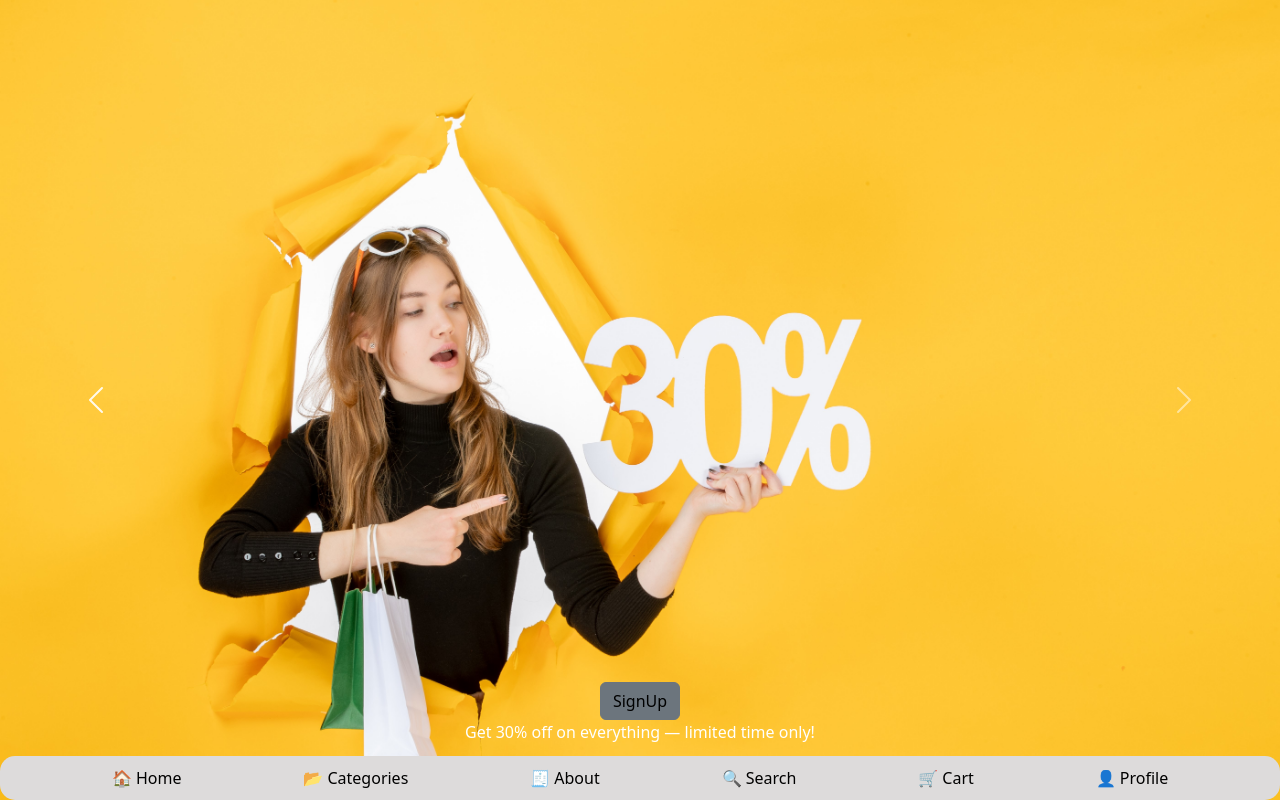
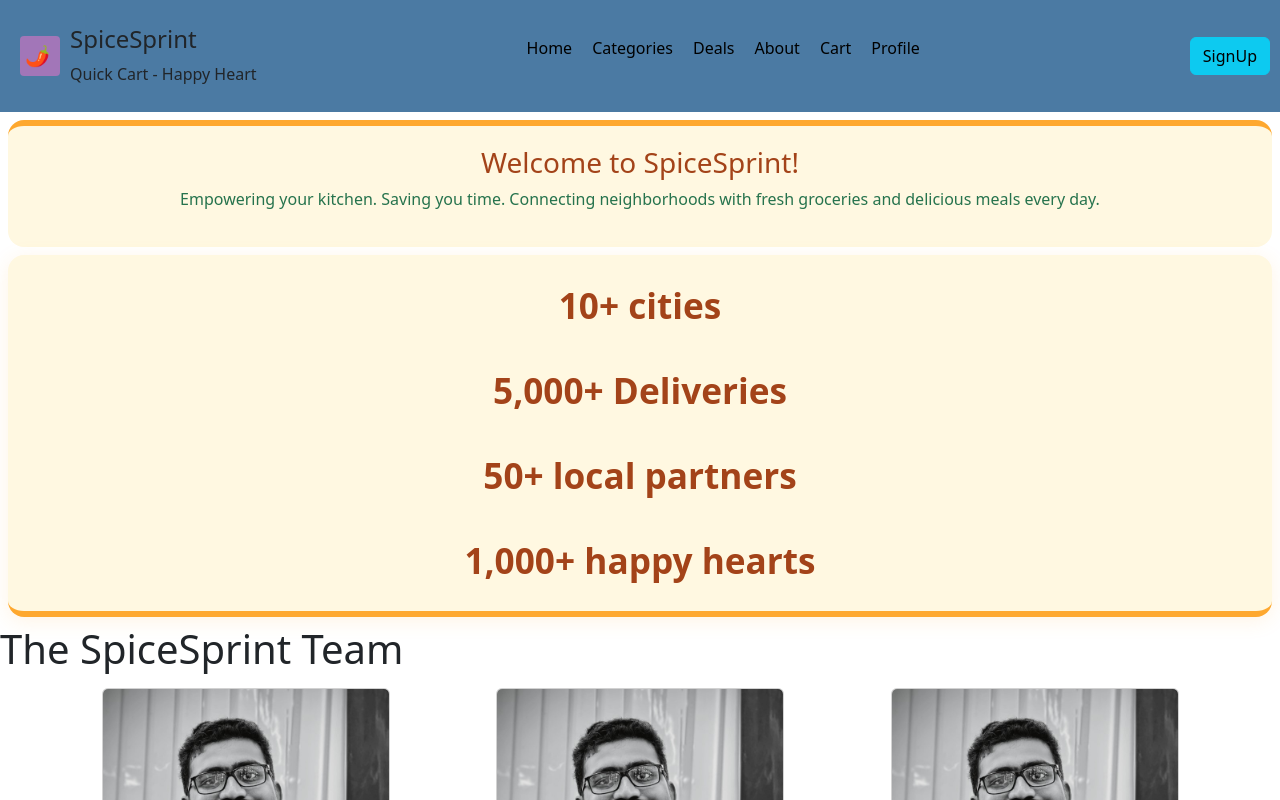
Before and after one commit to MALLIKHARJUNCH-02/SpiceSprint, a React (Create React App) app: page /about in a window 1280 px wide. Shown: the top 800 px of the page. Built offline with nearby package versions, Linux system fonts and the light colour scheme; the HTML template or start-up script is replaced by a standard one.

Commit message:
Updated Ui

```diff
--- a/package.json
+++ b/package.json
@@ -9,6 +9,7 @@
     "@testing-library/user-event": "^13.5.0",
     "bootstrap": "^5.3.7",
     "react": "^19.1.1",
+    "react-countup": "^6.5.3",
     "react-dom": "^19.1.1",
     "react-router-dom": "^7.8.2",
     "react-scripts": "5.0.1",
--- a/src/components/Banner.js
+++ b/src/components/Banner.js
@@ -4,6 +4,7 @@ import bannerStyles from "../styles/Banner";
 import '../styles/style.css';
 import { useState } from "react";
 import { useEffect } from "react";
+import { Link } from "react-router-dom";
 
 
 const Banner = () => {
@@ -18,7 +19,69 @@ const Banner = () => {
 
     }, []);
 
+     const [isMobileCarousel, setIsmobileCarousel] = useState(window.innerWidth < 500);
+
+    useEffect(() => {
+
+        const handleReSizeCarousel = () => setIsmobileCarousel(window.innerWidth < 500);
+        window.addEventListener('resize', handleReSizeCarousel);
+        return () => window.removeEventListener('resize', handleReSizeCarousel);
+
+    }, []);
+
     return (
+        <div>
+            <div id="carouselExampleCaptions" className="carousel slide" data-bs-ride="carousel" style={{ width: '100vw', height: '100vh', display: isMobileCarousel ? "none" : "block" }}>
+                <div className="carousel-indicators">
+                    <button type="button" data-bs-target="#carouselExampleCaptions" data-bs-slide-to="0" className="active" aria-current="true" aria-label="Slide 1"></button>
+                    <button type="button" data-bs-target="#carouselExampleCaptions" data-bs-slide-to="1" aria-label="Slide 2"></button>
+                    <button type="button" data-bs-target="#carouselExampleCaptions" data-bs-slide-to="2" aria-label="Slide 3"></button>
+                </div>
+
+                <div className="carousel-inner" style={{ height: '100vh' }}>
+                    <div className="carousel-item active" style={{ height: '100vh' }}>
+                        <img src="/young-fashion-woman.jpg" className="d-block w-100" alt="First slide"
+                            style={{ height: '100vh', objectFit: 'cover' }} />
+                        <div className="carousel-caption">
+                            <button type="button" className="btn btn-secondary">
+                                <Link to='/loginsignup' className="link">SignUp</Link>
+                            </button>
+                            <p>Get 30% off on everything — limited time only!</p>
+                        </div>
+                    </div>
+
+                    <div className="carousel-item" style={{ height: '100vh' }}>
+                        <img src="/healthy-food-with-emojis.jpg" className="d-block w-100" alt="Second slide"
+                            style={{ height: '100vh', objectFit: 'cover' }} />
+                        <div className="carousel-caption ">
+                            <p>Healthy choices made easy — explore our wellness range</p>
+                            <button type="button" className="btn btn-secondary">
+                                <Link to='/loginsignup' className="link">SignUp</Link>
+                            </button>
+                        </div>
+                    </div>
+
+                    <div className="carousel-item" style={{ height: '100vh' }}>
+                        <img src="/top-view-delicious-meals-arrangement.jpg" className="d-block w-100" alt="Third slide"
+                            style={{ height: '100vh', objectFit: 'cover' }} />
+                        <div className="carousel-caption">
+                            <button type="button" className="btn btn-secondary">
+                                <Link to='/loginsignup' className="link">SignUp</Link>
+                            </button>
+                            <p style={{ color: '#b9b928' }}>Save time and energy — let SpiceSprint handle your grocery needs</p>
+                        </div>
+                    </div>
+                </div>
+
+                <button className="carousel-control-prev" type="button" data-bs-target="#carouselExampleCaptions" data-bs-slide="prev">
+                    <span className="carousel-control-prev-icon" aria-hidden="true"></span>
+                    <span className="visually-hidden">Previous</span>
+                </button>
+                <button className="carousel-control-next" type="button" data-bs-target="#carouselExampleCaptions" data-bs-slide="next">
+                    <span className="carousel-control-next-icon" aria-hidden="true"></span>
+                    <span className="visually-hidden">Next</span>
+                </button>
+            </div>
             <header style={bannerStyles.header} className="header">
                 <div style={bannerStyles.bannerLeft}>
                     <h1>Fresh Groceries And Food Delivered to Your Door</h1>
@@ -44,6 +107,7 @@ const Banner = () => {
                         and interest in my work.</p>
                 </div>
             </header>
+        </div>
     )
 
 
--- a/src/components/Home.js
+++ b/src/components/Home.js
@@ -17,7 +17,7 @@ const Home = () => {
             <TodaysDeals />
             <OurPronise />
             <Footer />
-            <BottomNav/>
+            {/* <BottomNav/> */}
         </div>
     )
 }
--- a/src/components/Nav.js
+++ b/src/components/Nav.js
@@ -5,13 +5,13 @@ import '../styles/style.css';
 import { Link } from "react-router-dom";
 
 const NavBar = () => {
-    const [isMobile, setIsMobile] = useState(window.innerWidth < 850);
+    const [isMobile, setIsMobile] = useState(window.innerWidth < 900);
     const [menuOpen, setMenuOpen] = useState(false);
 
     useEffect(() => {
         const handleResize = () => {
-            setIsMobile(window.innerWidth < 850);
-            if (window.innerWidth >= 850) {
+            setIsMobile(window.innerWidth < 900);
+            if (window.innerWidth >= 900) {
                 setMenuOpen(false); // close menu on desktop size
             }
         };
@@ -49,6 +49,7 @@ const NavBar = () => {
                                 <li style={styles.buttonLinks}><Link to="/categories" className="link" onClick={() => setMenuOpen(false)}>Categories</Link></li>
                                 <li style={styles.buttonLinks}><a href="" className="link" onClick={() => setMenuOpen(false)}>Deals</a></li>
                                 <li style={styles.buttonLinks}><Link to="/about" className="link" onClick={() => setMenuOpen(false)}>About</Link></li>
+                                <li style={styles.buttonLinks}><Link to="/" className="link" onClick={() => setMenuOpen(false)}>Cart</Link></li>
                                 <li style={styles.buttonLinks}><Link to="/profile" className="link" onClick={() => setMenuOpen(false)}>Profile</Link></li>
                                 <li style={styles.buttonLinks}>
                                     <button type="button" className="btn btn-success w-100">
@@ -65,6 +66,7 @@ const NavBar = () => {
                             <li style={styles.buttonLinks}><Link to="/categories" className="link">Categories</Link></li>
                             <li style={styles.buttonLinks}><a href="" className="link">Deals</a></li>
                             <li style={styles.buttonLinks}><Link to="/about" className="link">About</Link></li>
+                            <li style={styles.buttonLinks}><Link to="/" className="link">Cart</Link></li>
                             <li style={styles.buttonLinks}><Link to="/profile" className="link">Profile</Link></li>
                         </ul>
                         <button type="button" className="btn btn-info">
--- a/src/components/about/about.js
+++ b/src/components/about/about.js
@@ -4,9 +4,11 @@ import { Link } from "react-router-dom";
 import styles from './aboutstyles';
 import { useState } from "react";
 import { useEffect } from "react";
+import CountUp from 'react-countup';
 
 import Footer from "../Footer";
 import BottomNav from "../categories/BottomNav";
+import NavBar from "../Nav";
 
 const About = () => {
     const [isMobile, setIsMobile] = useState(window.innerWidth < 500);
@@ -21,57 +23,34 @@ const About = () => {
 
     return (
         <div>
-            <div><BottomNav /></div>
-            <div id="carouselExampleCaptions" className="carousel slide" data-bs-ride="carousel" style={{ width: '100vw', height: '100vh', display: isMobile ? "none" : "block" }}>
-                <div className="carousel-indicators">
-                    <button type="button" data-bs-target="#carouselExampleCaptions" data-bs-slide-to="0" className="active" aria-current="true" aria-label="Slide 1"></button>
-                    <button type="button" data-bs-target="#carouselExampleCaptions" data-bs-slide-to="1" aria-label="Slide 2"></button>
-                    <button type="button" data-bs-target="#carouselExampleCaptions" data-bs-slide-to="2" aria-label="Slide 3"></button>
+            <div><NavBar /></div>
+
+            <div style={styles.Welcome}>
+                <h3 style={styles.h1}>Welcome to SpiceSprint!</h3>
+                <div>
+                    <p style={{color: ' #26734d'}}>
+                        Empowering your kitchen. Saving you time. Connecting neighborhoods with fresh groceries and delicious meals every day.
+                    </p>
                 </div>
+            </div>
 
-                <div className="carousel-inner" style={{ height: '100vh' }}>
-                    <div className="carousel-item active" style={{ height: '100vh' }}>
-                        <img src="/young-fashion-woman.jpg" className="d-block w-100" alt="First slide"
-                            style={{ height: '100vh', objectFit: 'cover' }} />
-                        <div className="carousel-caption">
-                            <button type="button" className="btn btn-secondary">
-                                <Link to='/loginsignup' className="link">SignUp</Link>
-                            </button>
-                            <p>Get 30% off on everything — limited time only!</p>
-                        </div>
-                    </div>
-
-                    <div className="carousel-item" style={{ height: '100vh' }}>
-                        <img src="/healthy-food-with-emojis.jpg" className="d-block w-100" alt="Second slide"
-                            style={{ height: '100vh', objectFit: 'cover' }} />
-                        <div className="carousel-caption ">
-                            <p>Healthy choices made easy — explore our wellness range</p>
-                            <button type="button" className="btn btn-secondary">
-                                <Link to='/loginsignup' className="link">SignUp</Link>
-                            </button>
-                        </div>
-                    </div>
-
-                    <div className="carousel-item" style={{ height: '100vh' }}>
-                        <img src="/top-view-delicious-meals-arrangement.jpg" className="d-block w-100" alt="Third slide"
-                            style={{ height: '100vh', objectFit: 'cover' }} />
-                        <div className="carousel-caption">
-                            <button type="button" className="btn btn-secondary">
-                                <Link to='/loginsignup' className="link">SignUp</Link>
-                            </button>
-                            <p style={{ color: '#b9b928' }}>Save time and energy — let SpiceSprint handle your grocery needs</p>
-                        </div>
-                    </div>
+            <div style={{...styles.quickFactsStyle, display: 'flex', gap: '2rem', justifyContent: 'center', flexWrap: 'wrap' }}>
+                <div>
+                    {/* <span style={styles.labelStyle}>Serving:&nbsp;</span> */}
+                    <span style={styles.numberStyle}><CountUp end={10} duration={2} />+ cities</span>
                 </div>
-
-                <button className="carousel-control-prev" type="button" data-bs-target="#carouselExampleCaptions" data-bs-slide="prev">
-                    <span className="carousel-control-prev-icon" aria-hidden="true"></span>
-                    <span className="visually-hidden">Previous</span>
-                </button>
-                <button className="carousel-control-next" type="button" data-bs-target="#carouselExampleCaptions" data-bs-slide="next">
-                    <span className="carousel-control-next-icon" aria-hidden="true"></span>
-                    <span className="visually-hidden">Next</span>
-                </button>
+                <div>
+                    {/* <span style={styles.labelStyle}>Deliveries:&nbsp;</span> */}
+                    <span style={styles.numberStyle}> <CountUp end={5000} duration={1} separator=',' />+ Deliveries</span>
+                </div>
+                <div>
+                    {/* <span style={styles.labelStyle}>Vendors:&nbsp;</span> */}
+                    <span style={styles.numberStyle}> <CountUp end={50} duration={1} />+ local partners</span>
+                </div>
+                <div>
+                    {/* <span style={styles.labelStyle}>Customers:&nbsp;</span> */}
+                    <span style={styles.numberStyle}> <CountUp end={1000} duration={1} separator=',' />+ happy hearts </span>
+                </div>
             </div>
 
             <div><h1>The SpiceSprint Team</h1>
--- a/src/components/about/aboutstyles.js
+++ b/src/components/about/aboutstyles.js
@@ -32,7 +32,50 @@ const AboutStyles = {
     Inner: {
         maxWidth: '800px',
         width: '100%',
-    }
+    },
+    Welcome: {
+        display: 'flex',
+        flexDirection: 'column',
+        justifyContent: 'center',
+        alignItems: 'center',
+        textAlign: 'center',
+        margin: '0.5rem',
+        background: ' #fff8e1',
+        padding: '20px',
+        borderTop: '6px solid #fea82f',
+        borderRadius: '1rem',
+    },
+    h1: {
+        color: '#a34319'
+    },
+    quickFactsStyle: {
+        display: 'flex',
+        flexWrap: 'wrap',
+        justifyContent: 'center',
+        alignItems: 'center',
+        textAlign: 'center',
+        background: '#fff8e1',
+        borderRadius: '1rem',
+        padding: '1.5rem 2rem',
+        minWidth: '180px',
+        boxShadow: '0 4px 20px #fea82f20',
+        display: 'flex',
+        flexDirection: 'column',
+        alignItems: 'center',
+        borderBottom: '6px solid #fea82f',
+        margin: '0.5rem'
+    },
+    numberStyle: {
+        color: '#a34319',
+        fontWeight: 'bold',
+        fontSize: '2.2rem'
+    },
+    labelStyle : {
+        color: '#26734d',
+        fontSize: '1rem',
+        marginTop: '.5rem',
+        fontWeight: '500'
+    },
 }
 
 export default AboutStyles;
--- a/src/components/categories/Category.js
+++ b/src/components/categories/Category.js
@@ -9,7 +9,7 @@ const Category = () => {
         <div>
             <TopNav />
             <Main />
-            <BottomNav />
+            {/* <BottomNav /> */}
         </div>
     )
 }
--- a/src/components/categories/TopNav.js
+++ b/src/components/categories/TopNav.js
@@ -3,8 +3,11 @@ import 'bootstrap/dist/css/bootstrap.min.css';
 import styles from "./styles/TopNavstyles";
 import './styles/styles.css';
 import { Link } from "react-router-dom";
+import NavBar from "../Nav";
 const TopNav = () => {
     return (
+        <div>
+            <NavBar/>
             <div style={styles.hero}>
                 <div style={styles.header}>
                     <h1>🥬 Fresh Groceries</h1>
@@ -19,6 +22,7 @@ const TopNav = () => {
                     </div>
                 </nav>
             </div>
+        </div>
     )
 }
 
--- a/src/components/profile/profile.js
+++ b/src/components/profile/profile.js
@@ -91,7 +91,7 @@ const Profile = () => {
 
 
                     <div style={styles.AccountSettings}>
-                        <h3>⚙️ Account Settings</h3>
+                        <h3>🚚 Delivery Preferences</h3>
 
                         <div style={styles.Email}>
                             <div>
--- a/src/styles/style.css
+++ b/src/styles/style.css
@@ -60,5 +60,5 @@ em {
 footer {
   padding: 30px;
   width: 100%;
-  margin-bottom: 42px;
+  /* margin-bottom: 42px; */
 }
```
Also changed, not shown: 1 other file (tests, documents, lock files or other folders). Lines whose indentation alone changed are shown as unchanged.
